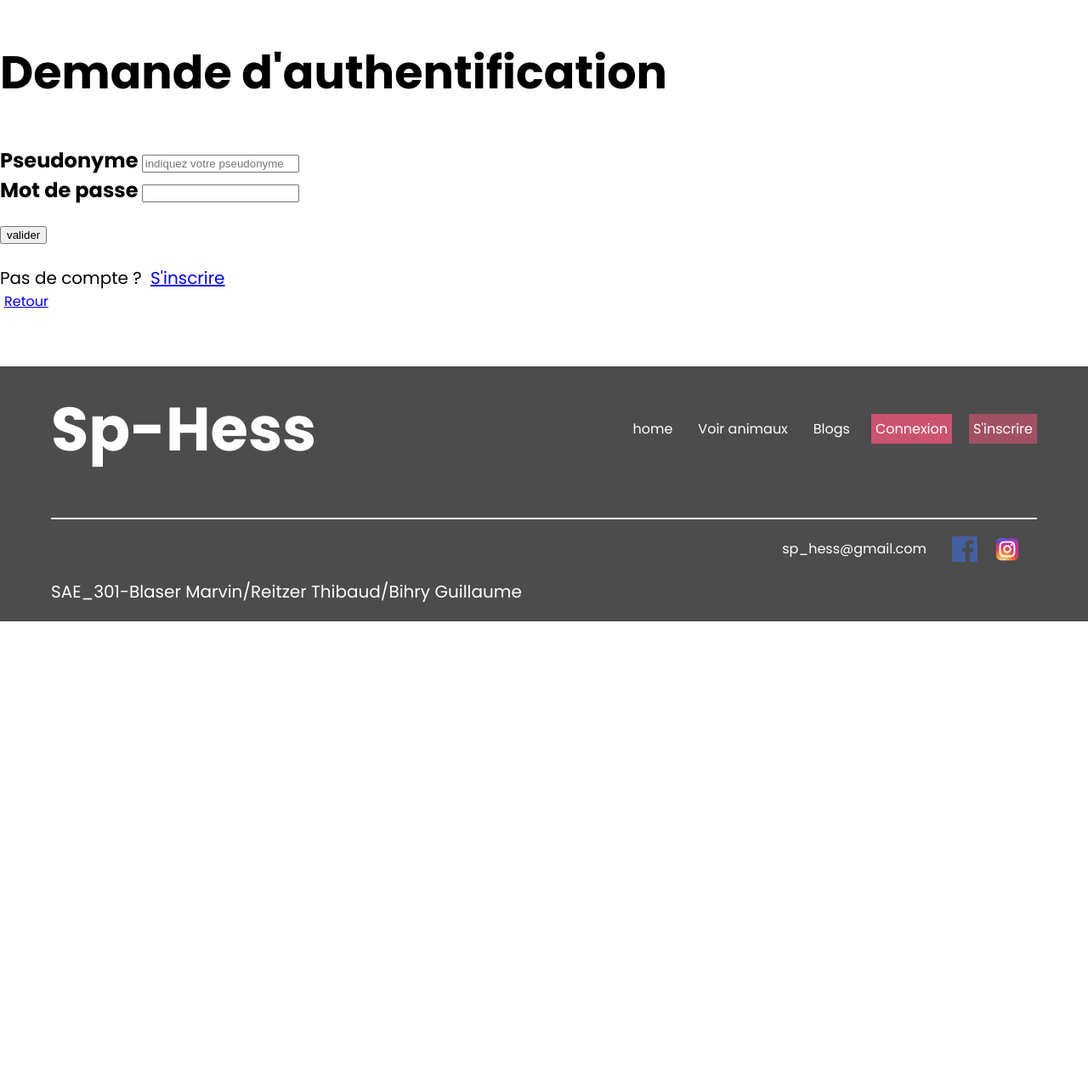
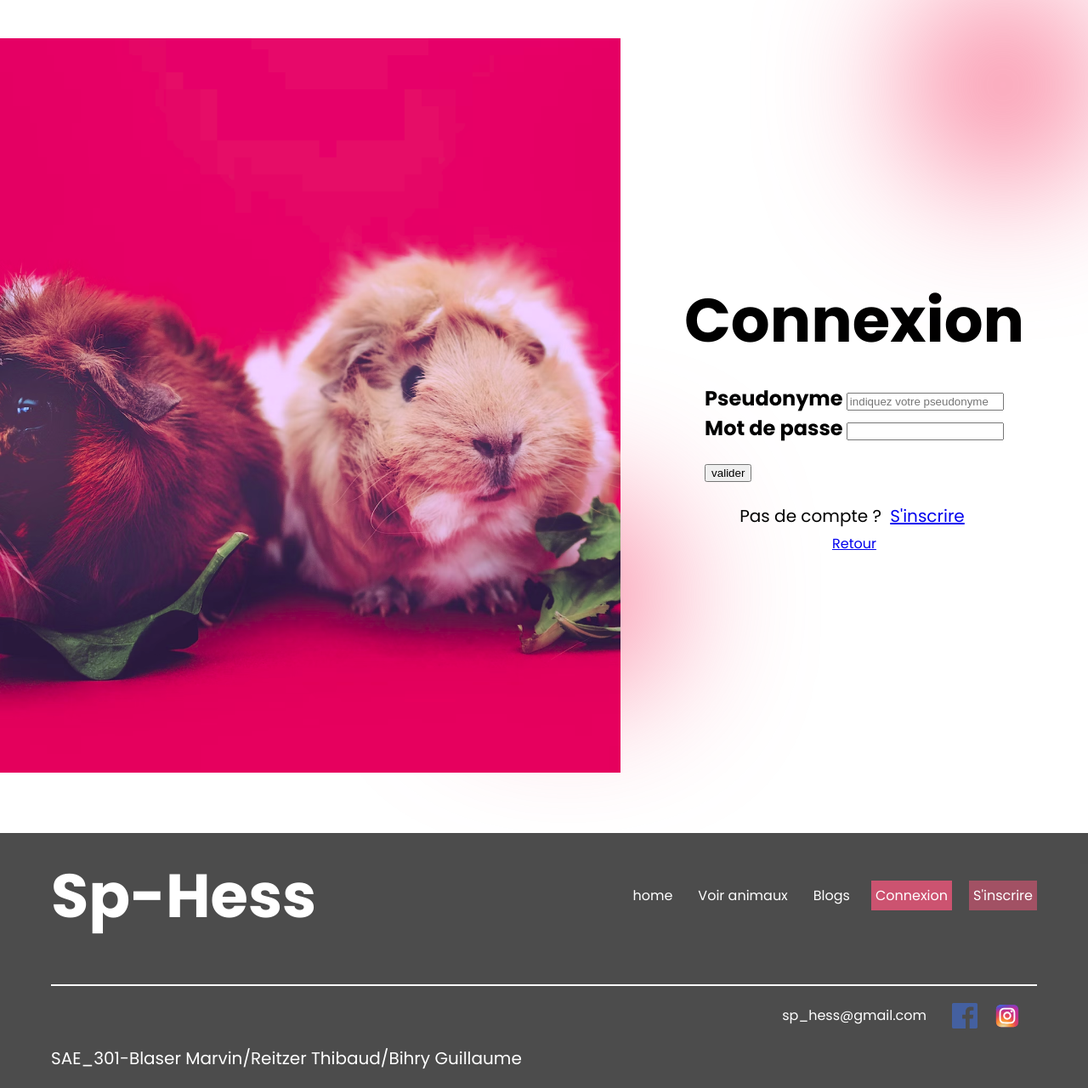
Before and after one commit to gbihry/spa, a PHP site: page /vue/vuectlAcces.php in a window 1280 px wide. Shown: the whole page at 85% size. Before the commit the page ends 731 px from the top, so only its background shows below. Run offline with PHP 8.4, Linux system fonts and the light colour scheme; some libraries are stand-ins or nearby versions.

Commit message:
Add style on the login screen

```diff
--- a/style/style.css
+++ b/style/style.css
@@ -258,6 +258,10 @@ header .menu {
   color: white;
 }
 
+.button_container a {
+  text-decoration: none;
+}
+
 .button_container button {
   display: flex;
   align-items: center;
@@ -309,82 +313,81 @@ header .menu {
   width: 100%;
 }
 
-.about_section{
+.about_section {
   display: flex;
   align-items: center;
   gap: 10%;
 }
 
-.about_section h2{
+.about_section h2 {
   margin-top: 10px;
 }
 
-.about_section .left img{
+.about_section .left img {
   background-size: cover;
   min-height: 150%;
   object-fit: cover;
 }
 
-.about_section .right{
+.about_section .right {
   display: flex;
   flex-direction: column;
   gap: 10px;
 }
 
-.right span{
+.right span {
   font-size: 54px;
   color: var(--secondary);
 }
 
-
-.achievements{
+.achievements {
   display: flex;
   justify-content: space-between;
-    padding-top:20px ;
+  padding-top: 20px;
   padding-bottom: 20px;
   border-bottom: 2px solid var(--primary);
   gap: 20px;
 }
 
-.achievements h3{
+.achievements h3 {
   margin-top: 10px;
   margin-bottom: 10px;
 }
 
-.achievements>div{
+.achievements > div {
   max-width: 80%;
 }
 
-.achievements :nth-child(2){
+.achievements :nth-child(2) {
   text-align: center;
 }
 
-.about_section .citation{
+.about_section .citation {
   display: flex;
   flex-direction: column;
   text-align: start;
   gap: 10px;
 }
 
-.citation span{
+.citation span {
   font-size: 20px;
 }
 
-.chuck_norris{
+.chuck_norris {
   display: flex;
 }
 
-.chuck_profil{
+.chuck_profil {
   display: flex;
   flex-direction: column;
 }
-.animaux_section{
+.animaux_section {
   display: flex;
   flex-direction: column;
   gap: 20px;
 }
 
-.animaux_section button{
+.animaux_section button {
   width: fit-content;
   padding: 10px;
   font-size: 20px;
@@ -395,12 +398,12 @@ header .menu {
   cursor: pointer;
 }
 
-.animaux_container{
+.animaux_container {
   display: flex;
   justify-content: space-between;
 }
 
-.animaux_container .animaux{
+.animaux_container .animaux {
   background-color: red;
   height: 400px;
   width: 300px;
@@ -409,22 +412,22 @@ header .menu {
   justify-content: end;
 }
 
-.animaux >div{
+.animaux > div {
   padding: 10px;
 }
 
-.animaux_description{
+.animaux_description {
   background: var(--primary-50);
   color: white;
 }
 
-.blogs_section{
+.blogs_section {
   display: flex;
   flex-direction: column;
   gap: 20px;
 }
 
-.blogs_section button{
+.blogs_section button {
   width: fit-content;
   padding: 10px;
   font-size: 20px;
@@ -435,18 +438,18 @@ header .menu {
   cursor: pointer;
 }
 
-.blogs_container{
+.blogs_container {
   display: flex;
   gap: 20px;
 }
 
-.blog_right{
+.blog_right {
   display: flex;
   flex-direction: column;
   gap: 10px;
 }
 
-.blog_right .blogs{
+.blog_right .blogs {
   display: flex;
   gap: 20px;
   align-items: start;
@@ -454,30 +457,30 @@ header .menu {
   border-bottom: solid 1px var(--primary);
 }
 
-.blog_right button{
+.blog_right button {
   background: none;
   display: flex;
   align-items: center;
   gap: 10px;
 }
 
-.blog_left{
+.blog_left {
   background-image: url(/assets/about_manoir.png);
   background-repeat: no-repeat;
   background-size: cover;
   display: flex;
   flex-direction: column;
-  justify-content:end ;
+  justify-content: end;
 }
 
-.blog_left .text{
+.blog_left .text {
   width: fit-content;
   background: var(--primary-75);
   color: white;
   padding: 10px;
 }
 
-footer{
+footer {
   background: var(--primary-75);
   display: flex;
   flex-direction: column;
@@ -487,12 +490,12 @@ footer{
   padding-right: 60px;
 }
 
-footer .menu{
+footer .menu {
   display: flex;
   gap: 20px;
 }
 
-footer nav{
+footer nav {
   display: flex;
   justify-content: space-between;
   border-bottom: 2px solid white;
@@ -500,12 +503,12 @@ footer nav{
   align-items: center;
 }
 
-footer a{
+footer a {
   color: white;
   text-decoration: none;
 }
 
-footer .contact{
+footer .contact {
   display: flex;
   align-items: center;
   gap: 30px;
@@ -513,20 +516,64 @@ footer .contact{
   padding: 20px;
 }
 
-.contact .social_icons{
+.contact .social_icons {
   display: flex;
   gap: 20px;
 }
 
-.social_icons svg{
+.social_icons svg {
   cursor: pointer;
   transition: 0.5s;
 }
 
-.social_icons svg:hover{
+.social_icons svg:hover {
   transform: scale(1.2);
 }
 
-.credit{
+.credit {
   color: white;
 }
+
+/* LOGIN STYLE */
+.login_section {
+  display: flex;
+  padding: 0;
+  margin: 0;
+}
+
+.login_section h2 {
+  display: none;
+  margin: 0;
+}
+
+.login_right {
+  display: flex;
+  flex-direction: column;
+  justify-content: center;
+  align-items: center;
+  width: max-content;
+  width: 150%;
+}
+
+.halo_div {
+  width: 200px;
+  height: 200px;
+  border-radius: 50%;
+  background-color: var(--secondary);
+  position: absolute;
+  top: 0;
+  right: 0;
+  filter: blur(90px);
+}
+
+.halo_div2 {
+  width: 200px;
+  height: 200px;
+  border-radius: 50%;
+  background-color: var(--secondary);
+  position: absolute;
+  z-index: -10;
+  bottom: 0;
+  right: 40%;
+  filter: blur(90px);
+}
--- a/vue/vuectlAcces.php
+++ b/vue/vuectlAcces.php
@@ -1,22 +1,31 @@
 <?php
 $title = TITREONGLET;
-$showHeader = true;
-$titre = "Demande d'authentification";
+$showHeader = false;
+$titre = "";
 
 ob_start();
 
-if(!isset($_SESSION['acces'])){
-    if (isset($verifChamp) && $verifChamp == false){
-        echo('<p class="error">Veuillez remplir tous les champs</p>');
-    }else if (isset($verifLogin) && $verifLogin == false){
-        echo('<p class="error">Pseudonyme ou mot de passe incorect</p>');
+if (!isset($_SESSION['acces'])) {
+    if (isset($verifChamp) && $verifChamp == false) {
+        echo ('<p class="error">Veuillez remplir tous les champs</p>');
+    } else if (isset($verifLogin) && $verifLogin == false) {
+        echo ('<p class="error">Pseudonyme ou mot de passe incorect</p>');
     }
     ?>
-    <form action=<?=$_SERVER['PHP_SELF']."?action=login"?> method="POST">
+
+    <main class="login_section">
+        <div class="login_left">
+            <img src="./assets/login_img/login_background.png" alt="">
+        </div>
+
+        <div class="login_right">
+            <h1>Connexion</h1>
+            <form action=<?= $_SERVER['PHP_SELF'] . "?action=login" ?> method="POST">
                 <div class="form_elt">
                     <label for="">
                         <span>Pseudonyme</span>
-                <input type="text" name="pseudo" class="texte" id="" placeholder="indiquez votre pseudonyme" required>
+                        <input type="text" name="pseudo" class="texte" id="" placeholder="indiquez votre pseudonyme"
+                            required>
                     </label>
                 </div>
                 <div class="form_elt">
@@ -29,9 +38,14 @@ if(!isset($_SESSION['acces'])){
             </form>
             <p>Pas de compte ? <a class="lien" href="index.php?action=signup">S'inscrire</a></p>
             <a class="lien" href="index.php">Retour</a>
+        </div>
+    </main>
+    <div class="halo_div"></div>
+    <div class="halo_div2"></div>
     <?php
 }
 
 $contenu = ob_get_clean();
 $footer = "Sp-Hess";
+$showFooter = false;
 require "gabarit.php";
```
Also changed, not shown: assets/login_img/login_background.png (added). Lines whose indentation alone changed are shown as unchanged.
